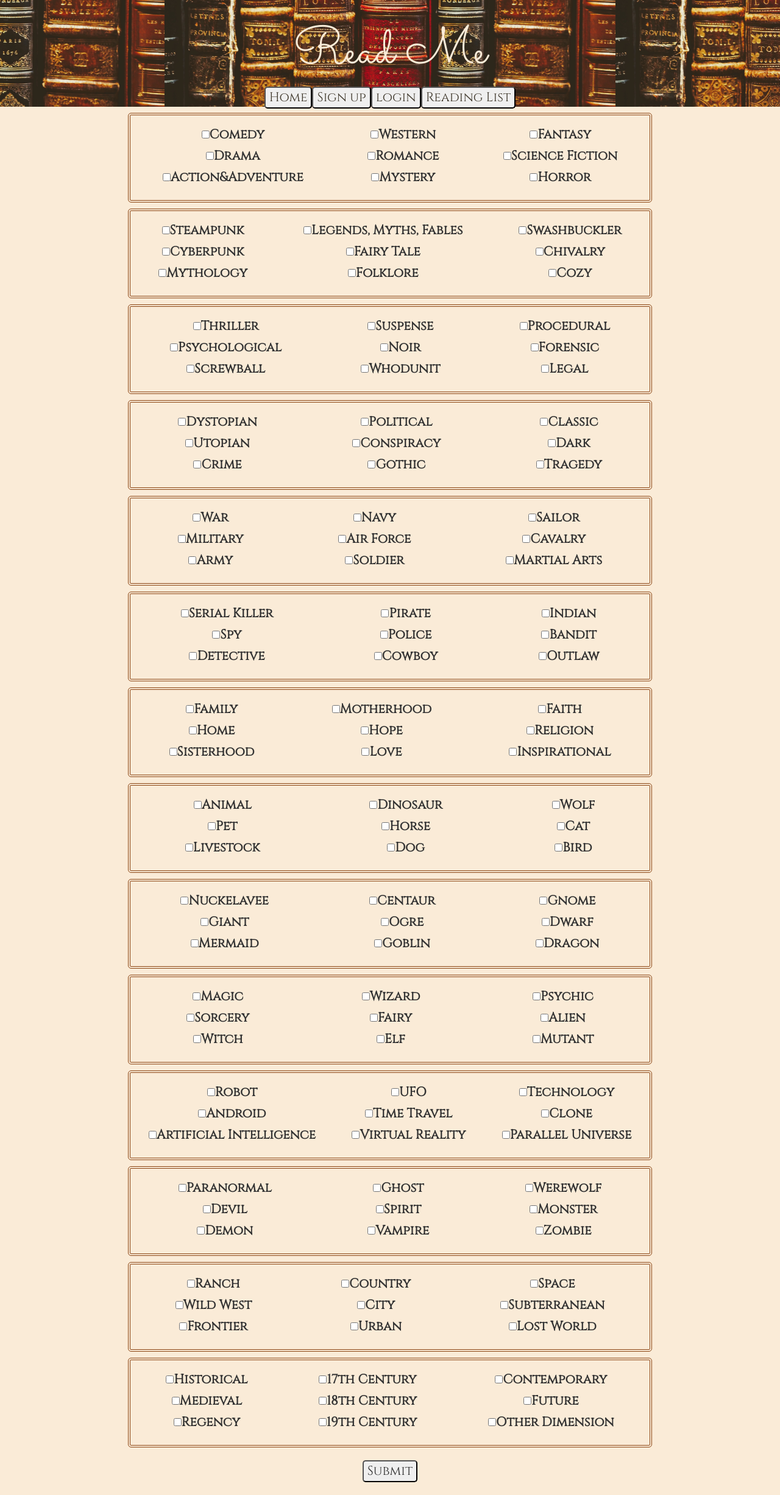
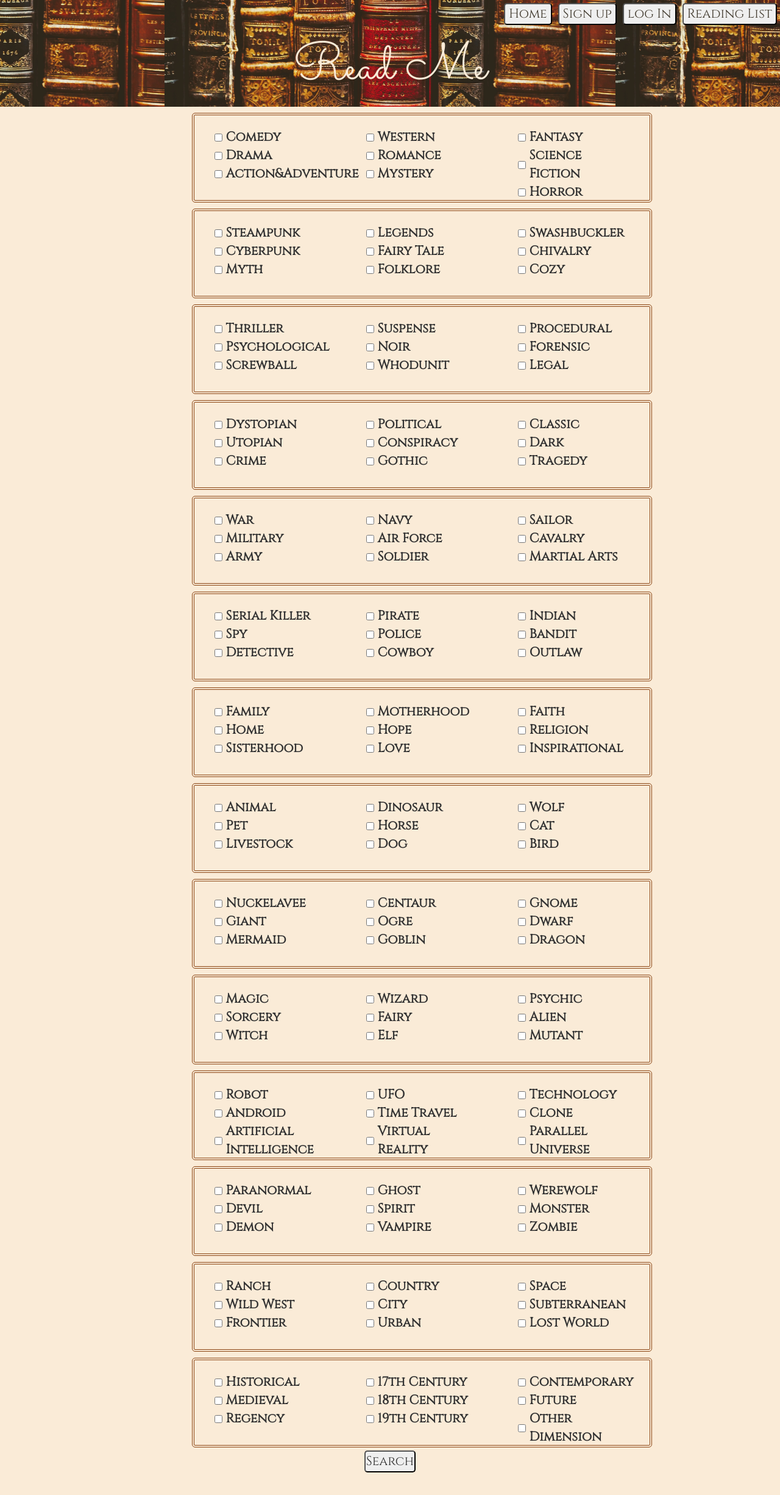
Before and after one commit to EyeRoe/Read-Me, a React (Create React App) app: page / in a window 1280 px wide. Shown: the whole page at 61% size. After the commit the page ends 2419 px from the top, so only its background shows below. Built offline with nearby package versions, Linux system fonts and the light colour scheme.

Commit message:
updating display

```diff
--- a/src/App.css
+++ b/src/App.css
@@ -1,5 +1,6 @@
 html, body, #root{
   height: 100%;
+  background-color: antiquewhite;
 }
 
 .App {
@@ -17,7 +18,6 @@ html, body, #root{
   background-color: #723910;
   height: 175px;
   width: 100%;
-  padding: 20px;
   color: #413A2E;
 }
 h1{
@@ -28,26 +28,45 @@ h1{
 .LogInDiv{
   padding: 1em;
 }
-.submitDIV{
-  padding: 1em;
+
+.submit{
+  padding: 1px;
+  margin: 5px;
+  border-radius: 5px;
 }
-
 .genreList{
+  text-align: left;
   border: double #8B4513 4px;
   border-radius: 5px;
   display: flex;
-  flex-wrap: wrap;
-  flex-direction: column;
-  align-content: space-around;
-  justify-content: center;
+  justify-content: space-around;
   height: 7em;
   max-width: 95%;
   margin-right: 10em;
-  margin-left: 10em;
+  margin-left: 15em;
   margin-top: 10px;
 }
+.tinyButtons{
+  padding: 1em;
+  width: 30%;
+  /* display: flex; */
+  /* flex-direction: row; */
+}
+
 .individualCheckBoxes{
-  align-self: left;
+  display: flex;
+  align-items: center;
+}
+label{
+  margin-left: 5px;
+  margin-bottom: 0;
+}
+input[type="checkbox"]{
+  margin: 0
+}
+
+.GreaterThemeList{
+  background-color: transparent;
 }
 .bookButtons{
   display: flex;
@@ -59,7 +78,12 @@ a{
   color: inherit;
 }
 button{
+  margin:5px;
   border-radius: 5px;
+}
+.HeaderButtons{
+  display: flex;
+  justify-content: flex-end;
 }
 .bookList{
   margin-right: 10em;
@@ -75,7 +99,7 @@ button{
 .individualBook{
   color: #413A2E;
 
-  background-color: #F0CB8E;
+  background-color: #E2CDB1;
   box-shadow: 2px 2px 2px #723910;
   border: double #8B4513 4px;
   border-radius: 5px;
--- a/src/components/Content.js
+++ b/src/components/Content.js
@@ -60,7 +60,7 @@ class Content extends Component {
           data-description={description}
           data-link={link}
 
-          onClick={(e) => this.saveBook(e)}>Add to Reading List</button>
+          onClick={(e) => this.saveBook(e)}>Add to List</button>
         <button><a href={link}>More Info</a></button>
       </div>
       <div className="bookInfo">
--- a/src/components/Form.js
+++ b/src/components/Form.js
@@ -16,10 +16,16 @@ class Form extends Component {
 
   generateCheckbox = (arr) => {
     var buttons = [];
+    let temp = []
+    for (var i = 0; i < arr.length; i++) {
+      let currentTheme = arr[i]
+      temp.push(<div className="individualCheckBoxes" onClick={(e) => this.boxChecked(e)}><input type="checkbox" id={currentTheme} name={currentTheme} value={currentTheme}></input><label for={currentTheme}>{currentTheme}</label></div>)
 
-      for (var i = 0; i < arr.length; i++) {
-        let currentTheme = arr[i]
-        buttons.push(<div className="individualCheckBoxes" onClick={(e) => this.boxChecked(e)}><input type="checkbox" id={currentTheme} name={currentTheme} value={currentTheme}></input><label for={currentTheme}>{currentTheme}</label></div>)
+      if (i % 3 === 2) {
+        let buttonSubContainer = <div className="tinyButtons">{temp}</div>;
+        buttons.push(buttonSubContainer)
+        temp = []
+      }
       }
 
     // console.log(buttons)
@@ -62,11 +68,11 @@ class Form extends Component {
 
   render() {
     return (
-      <div>
+      <div className="GreaterThemeList">
         <form>
           {this.generateForm(ThemeList)}
-          <div className="submitDIV">
-            <button type="submit" onClick={(e) => this.bookAPI(e)}>Submit</button>
+          <div >
+            <button className="submit" type="submit" onClick={(e) => this.bookAPI(e)}>Search</button>
           </div>
         </form>
       </div>
--- a/src/components/Header.js
+++ b/src/components/Header.js
@@ -7,11 +7,13 @@ class Header extends Component {
   render() {
     return (
       <div className="App-header">
+        <div className="HeaderButtons">
+          <button><Link to='/'>Home</Link></button>
+          <button><Link to='/signup'>Sign up</Link></button>
+          <button><Link to='/login'>log In</Link></button>
+          <button><Link to='/readinglist'>Reading List</Link></button>
+        </div>
         <h1>{this.props.text}</h1>
-        <button><Link to='/'>Home</Link></button>
-        <button><Link to='/signup'>Sign up</Link></button>
-        <button><Link to='/login'>login</Link></button>
-        <button><Link to='/readinglist'>Reading List</Link></button>
       </div>
     )
   }
--- a/src/components/LogIn.js
+++ b/src/components/LogIn.js
@@ -30,7 +30,7 @@ class LogIn extends Component {
             <input id="userpassword" type="password" name="password"></input>
           </div>
           <div>
-            <input type="submit" value="Log In"></input>
+            <input className="submit" type="submit" value="Log In"></input>
           </div>
         </form>
       </div>
--- a/src/components/ReadingList.js
+++ b/src/components/ReadingList.js
@@ -60,7 +60,7 @@ class ReadingList extends Component {
   render() {
     console.log('state', this.state)
     return (
-      <div className="readingList">
+      <div className="bookList">
         {this.generateBooks()}
       </div>
     )
--- a/src/components/SignUp.js
+++ b/src/components/SignUp.js
@@ -18,6 +18,7 @@ class SignUp extends Component {
 
   render() {
     return (
+      <div className="LogInDiv">
         <form onSubmit={this.handleForm} action="#">
           <div>
             <label for="username">Name</label>
@@ -28,9 +29,10 @@ class SignUp extends Component {
             <input id="userpassword" type="password" name="password"></input>
           </div>
           <div>
-          <input type="submit" value="Sign Up"></input>
+            <input className="submit" type="submit" value="Sign Up"></input>
           </div>
         </form>
+      </div>
     )
   }
 }
--- a/src/genreList.js
+++ b/src/genreList.js
@@ -1,6 +1,6 @@
 const GENRES = {
   "Basic": ["Comedy", "Drama", "Action&Adventure", "Western", "Romance", "Mystery", "Fantasy", "Science Fiction", "Horror"],
-  "A Themes": ["Steampunk", "Cyberpunk", "Mythology", "Legends, Myths, Fables", "Fairy Tale", "Folklore", "Swashbuckler", "Chivalry", "Cozy",],
+  "A Themes": ["Steampunk", "Cyberpunk", "Myth", "Legends", "Fairy Tale", "Folklore", "Swashbuckler", "Chivalry", "Cozy",],
   "B Themes": ["Thriller", "Psychological", "Screwball", "Suspense", "Noir", "Whodunit", "Procedural", "Forensic", "Legal"],
   "C Themes": ["Dystopian", "Utopian", "Crime", "Political", "Conspiracy", "Gothic", "Classic", "Dark", "Tragedy",],
   "Military": ["War", "Military", "Army", "Navy", "Air Force", "Soldier", "Sailor", "Cavalry", "Martial Arts"],
```
Lines whose indentation alone changed are shown as unchanged.
